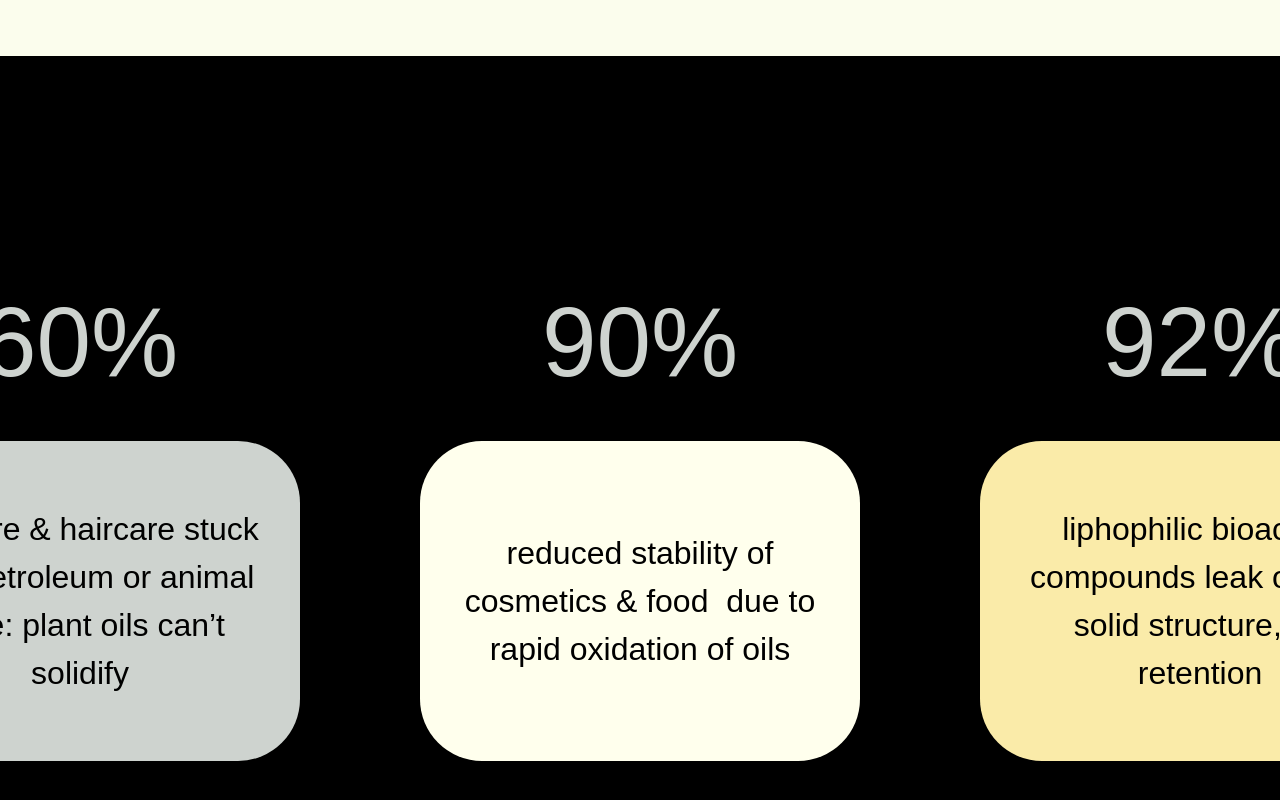
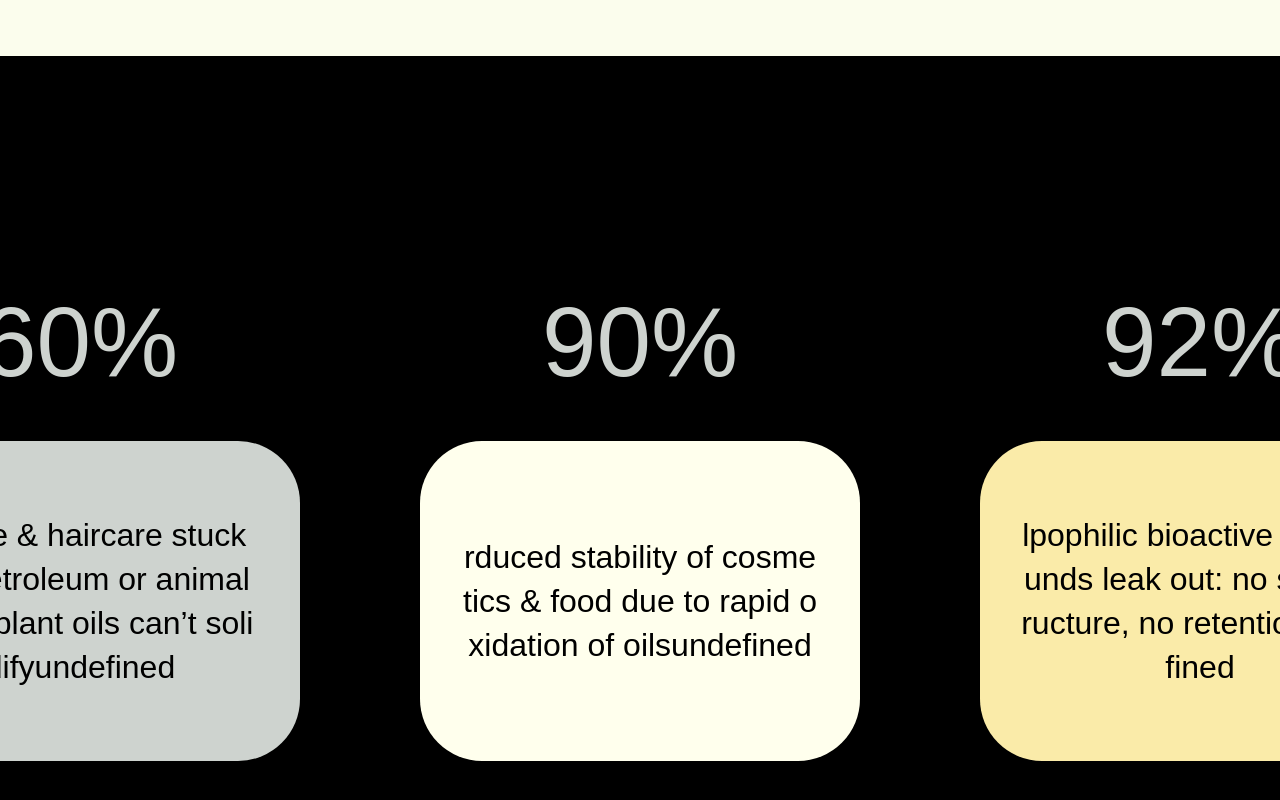
Before and after one commit to MrDrProfessorPatrick/olexir, a Next.js app: page / in a window 1280 px wide. Shown: the part 2367-3167 px from the top of the page. Built offline with nearby package versions, Linux system fonts and the light colour scheme.

Commit message:
TypeWriterText added

```diff
--- a/src/components/HomePercentageValues.js
+++ b/src/components/HomePercentageValues.js
@@ -1,7 +1,9 @@
 "use client";
+import { motion, useMotionValue, useTransform, animate } from "framer-motion";
 import { useInView } from "react-intersection-observer";
 import { useState, useEffect } from "react";
 import AnimatedNumber from "./AnimatedNumber";
+import TypewriterText from "./TypeWriterText";
 
 export default function HomePercentageValues() {
   const { ref, inView } = useInView({ triggerOnce: true });
@@ -19,10 +21,14 @@ export default function HomePercentageValues() {
             {show ? <AnimatedNumber value="60" /> : null}
           </div>
           <div className="w-[440px] h-[320px] bg-[#CED3CF] rounded-[62px] flex justify-center items-center text-center text-[32px]">
-            <div className="p-10">
-              skincare & haircare stuck with petroleum or animal base: plant
-              oils can’t solidify
-            </div>
+            <motion.div
+              className="p-10"
+              initial={{ width: 0 }}
+              animate={{ width: "100%" }}
+              transition={{ duration: 2 }}
+            >
+              <TypewriterText text="skincare & haircare stuck with petroleum or animal base: plant oils can’t solidify" />
+            </motion.div>
           </div>
         </div>
         <div className="flex flex-col justify-around w-[440px] h-[518px]">
@@ -32,8 +38,7 @@ export default function HomePercentageValues() {
           </div>
           <div className="w-[440px] h-[320px] bg-[#FFFFED] rounded-[62px] flex justify-center items-center text-center text-[32px]">
             <div className="p-10 text-[32px]">
-              reduced stability of cosmetics & food  due to rapid oxidation of
-              oils
+              <TypewriterText text="reduced stability of cosmetics & food due to rapid oxidation of oils" />
             </div>
           </div>
         </div>
@@ -44,8 +49,7 @@ export default function HomePercentageValues() {
           </div>
           <div className="w-[440px] h-[320px] bg-[#FAEBA9] rounded-[62px] flex justify-center items-center text-center">
             <div className="p-10 text-[32px]">
-              liphophilic bioactive compounds leak out: no solid structure, no
-              retention
+              <TypewriterText text="lipophilic bioactive compounds leak out: no solid structure, no retention" />
             </div>
           </div>
         </div>
--- /dev/null
+++ b/src/components/TypeWriterText.js
@@ -0,0 +1,33 @@
+import { motion } from "framer-motion";
+import { useEffect, useState } from "react";
+
+export default function TypewriterText({ text, delay = 0.03 }) {
+  const [displayed, setDisplayed] = useState("");
+
+  useEffect(() => {
+    let currentIndex = 0;
+    const interval = setInterval(() => {
+      setDisplayed((prev) => prev + text[currentIndex]);
+      currentIndex++;
+      if (currentIndex === text.length) clearInterval(interval);
+    }, delay * 1000);
+
+    return () => clearInterval(interval);
+  }, [text, delay]);
+
+  return (
+    <div className="leading-snug text-[32px] text-center">
+      {displayed.split("").map((char, index) => (
+        <motion.span
+          key={index}
+          initial={{ opacity: 0 }}
+          animate={{ opacity: 1 }}
+          transition={{ duration: 0.3 }}
+          className="inline-block"
+        >
+          {char === " " ? "\u00A0" : char}
+        </motion.span>
+      ))}
+    </div>
+  );
+}
```
